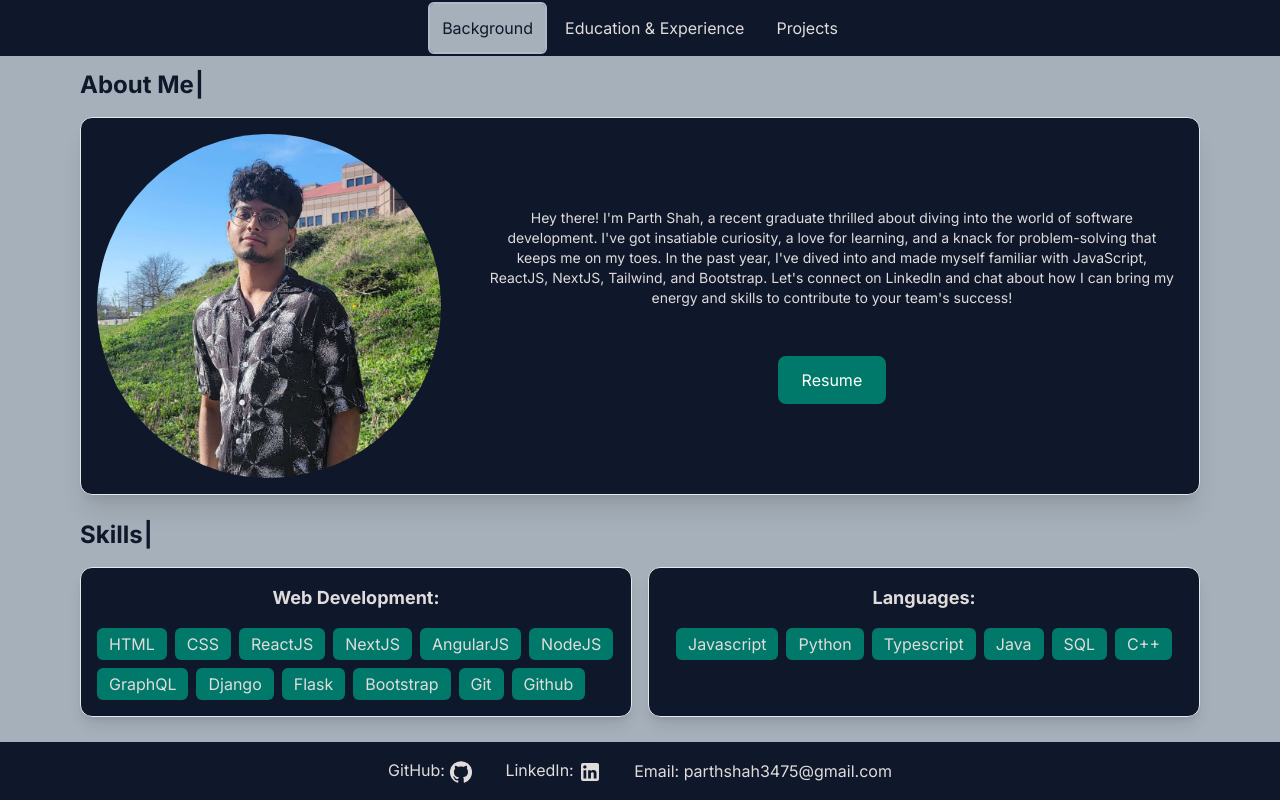
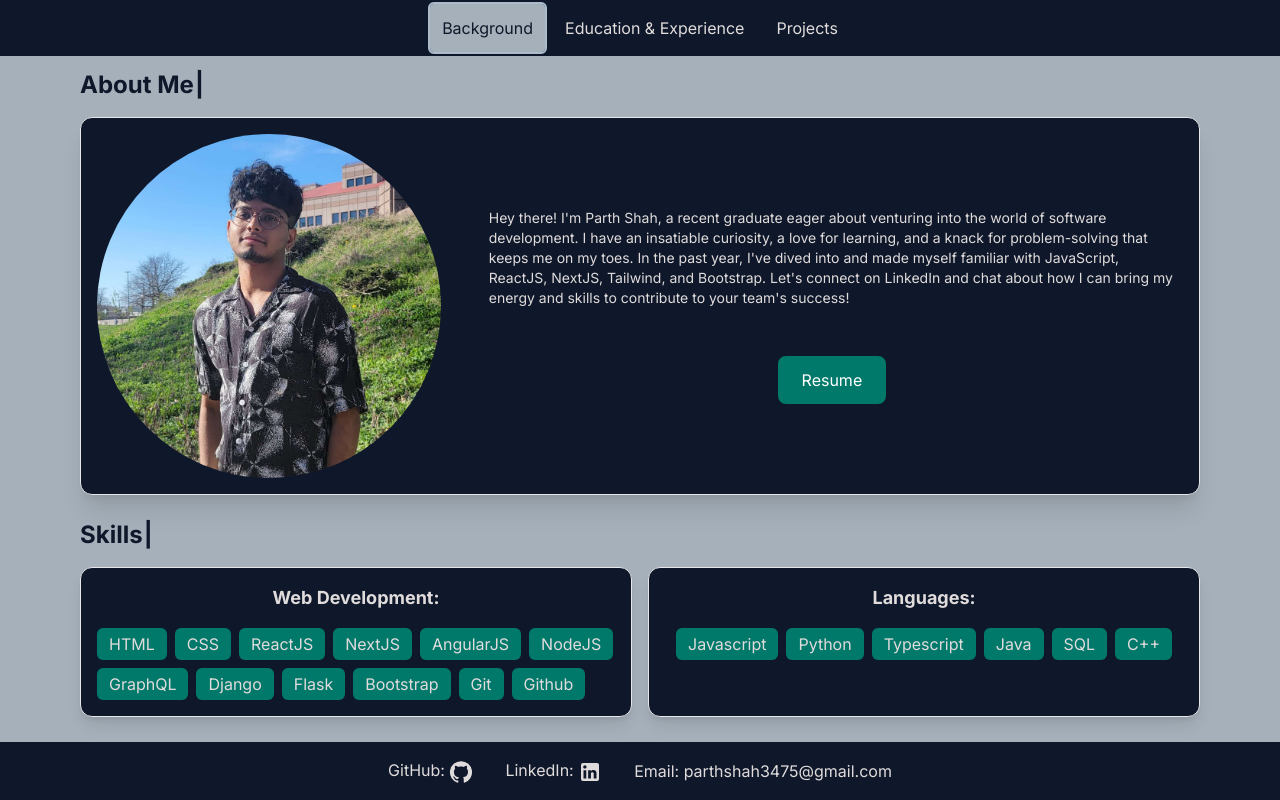
Before and after one commit to Zetseon/my-portfolio, a Next.js app: page / in a window 1280 px wide. Built offline with nearby package versions, Linux system fonts and the light colour scheme.

Commit message:
updated title and resume

```diff
--- a/app/layout.js
+++ b/app/layout.js
@@ -6,7 +6,7 @@ import Footer from './components/Footer'
 const inter = Inter({ subsets: ['latin'] })
 
 export const metadata = {
-  title: 'Create Next App',
+  title: 'Parth Shah',
   description: 'Generated by create next app',
 }
 
--- a/app/page.jsx
+++ b/app/page.jsx
@@ -17,9 +17,7 @@ export default function Home() {
 	}, [])
 
 	return (
-
 		<main className=" flex flex-col my-auto gap-2 sm:gap-4 md:gap-6 ">
-
 			<div className={` justify-center items-center w-full h-full md:px-8 lg:px-20`}>
 				<h1 className="text-xl sm:text-2xl font-bold text-center sm:text-start mb-2 sm:mb-4 text-primary">
 					<Typewriter
@@ -44,11 +42,11 @@ export default function Home() {
 						/>
 					</div>
 					<div className="flex flex-col items-center sm:w-3/4 p-2">
-						<h1 className="text-sm sm:text-md text-center mb-2 sm:mb-4 lg:mb-8 text-txt">
-							Hey there! I'm Parth Shah, a recent graduate thrilled about diving into
-							the world of software development. I've got insatiable curiosity, a love
-							for learning, and a knack for problem-solving that keeps me on my toes.
-							In the past year, I've dived into and made myself familiar with
+						<h1 className="text-sm sm:text-md text-left mb-2 sm:mb-4 lg:mb-8 text-txt">
+							Hey there! I'm Parth Shah, a recent graduate eager about venturing into
+							the world of software development. I have an insatiable curiosity, a
+							love for learning, and a knack for problem-solving that keeps me on my
+							toes. In the past year, I've dived into and made myself familiar with
 							JavaScript, ReactJS, NextJS, Tailwind, and Bootstrap. Let's connect on
 							LinkedIn and chat about how I can bring my energy and skills to
 							contribute to your team's success!
```
Also changed, not shown: 1 other file (tests, documents, lock files or other folders).
